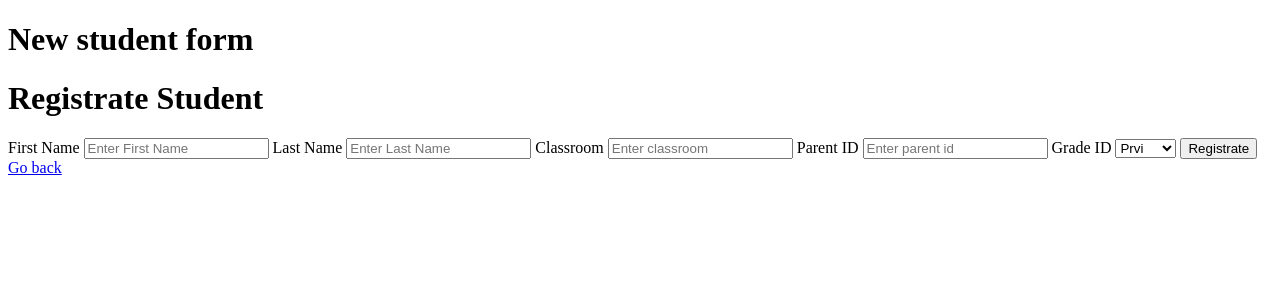
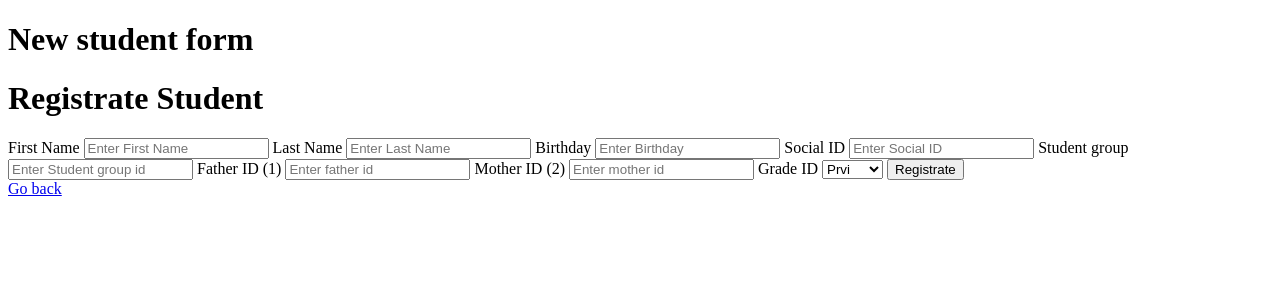
Before and after one commit to acakic/dnevnik, a PHP site: template view/administrator/newstudentform.php in a window 1280 px wide. Shown: the part 34-334 px from the top of the page. Run offline with PHP 8.4, Linux system fonts and the light colour scheme; the template is opened without the code that fills it, so the values that code supplies are empty.

Commit message:
update for new base

```diff
--- a/classes/Router.php
+++ b/classes/Router.php
@@ -1,5 +1,4 @@
 <?php
-// check if unsets url params
 
 class Router
 {
--- a/classes/View.php
+++ b/classes/View.php
@@ -2,7 +2,6 @@
 
 class View
 {
-	//ako hoces poostavi da bude static ladi lakseg pozivanja
 	public $data = array();
 	public static function load(string $folder, string $file)
 	{
--- a/controller/ParentController.php
+++ b/controller/ParentController.php
@@ -1,6 +1,4 @@
 <?php
-// pitati mentora da li je ovo pametno
-// $base = global $db;
 
 class ParentController
 {
@@ -18,5 +16,4 @@ class ParentController
         unset($_SESSION['rola']);
         header('Location:http://dnevnik/login/login');
     }
-
 }
--- a/index.php
+++ b/index.php
@@ -10,10 +10,10 @@ foreach (glob('./model/*') as $model_name) {
 foreach (glob('./controller/*') as $controller_name) {
 	require_once($controller_name);
 }
+// instansiate db class
 require_once('./Database.php');
-// instanciranje klase Database
 $database = new Database();
-// povezivanje sa bazom
+// connecting with db;
 $conn = $database->connect();
 
 $request = new Request();
--- a/model/Administrator.php
+++ b/model/Administrator.php
@@ -12,15 +12,12 @@ class Administrator
      */
     public function checkIfAvailable($email)
     {
-        var_dump($_POST);
-
-        //ovo je model, ovde ne stize post, post saljemo u controller
     	$query = 'select * from users where email = :email';
 		$stmt = $this->conn->prepare($query);
     	$stmt->bindParam(':email', $email);
     	$stmt->execute();
 		$result = $stmt->fetch(PDO::FETCH_ASSOC);
-		//ako ga nije nasao vrati true to jest da ne postoji nikoga sa tim emailom
+		//if is not found return true (email not exists in db)
 		if (!$result) {
 			return true;
 		}
@@ -60,6 +57,5 @@ class Administrator
             return true;
         }
         return false;
-//        u stormu se sirimo aaa? ma da bre moram
     }
 }
--- a/model/Parent.php
+++ b/model/Parent.php
@@ -7,6 +7,9 @@ class Parents
     {
         $this->conn = $db;
     }
+    /*
+     * Method for returning data for student.
+     */
     public function getStudent($id_parent)
     {
         $query = 'select students.first_name, students.last_name, grade.class_grade';
--- a/view/administrator/administratorpage.php
+++ b/view/administrator/administratorpage.php
@@ -1,5 +1,6 @@
     <div class="container">
         <h1>ADMINISTRATOR PAGE</h1>
+        <h1>Dobrodosli <?php echo $_SESSION['user']['first_name'] .' ' .$_SESSION['user']['last_name'];  ?></h1>
         <div>
             <a class="" href="http://dnevnik/administrator/newuserform">Add new user</a><br>
             <a class="" href="http://dnevnik/administrator/newstudentform">Add new student</a><br>
--- a/view/administrator/newstudentform.php
+++ b/view/administrator/newstudentform.php
@@ -11,11 +11,20 @@
 				<label for="last_name">Last Name</label>
 				<input type="text" name="last_name" placeholder="Enter Last Name" value="">
 
-				<label for="id_class">Classroom</label>
-				<input type="number" name="id_class" placeholder="Enter classroom">
+                <label for="date_of_birth">Birthday</label>
+				<input type="text" name="date_of_birth" placeholder="Enter Birthday" value="">
 
-				<label for="id_parent">Parent ID</label>
-				<input type="number" name="id_parent" placeholder="Enter parent id">
+                <label for="social_id">Social ID</label>
+                <input type="number" name="social_id" placeholder="Enter Social ID" value="">
+
+				<label for="id_class">Student group</label>
+				<input type="number" name="id_class" placeholder="Enter Student group id">
+
+				<label for="id_parent">Father ID (1)</label>
+				<input type="number" name="id_parent1" placeholder="Enter father id">
+
+                <label for="id_parent">Mother ID (2)</label>
+				<input type="number" name="id_parent2" placeholder="Enter mother id">
 
 				<label for="id_grade">Grade ID</label>
                 <select name="id_grade">
--- a/view/administrator/newuserform.php
+++ b/view/administrator/newuserform.php
@@ -28,7 +28,6 @@
                     <option value="4">Teacher</option>
                     <option value="5">Parent</option>
                 </select>
-<!--				<input type="text" name="role_id" placeholder="Enter city name">-->
 
 				<input type="submit" name="registrate" value="Registrate">
 			</form>
--- a/view/director/directorpage.php
+++ b/view/director/directorpage.php
@@ -1,4 +1,2 @@
 <h1>DIRECTOR PAGE</h1>
-<p>Tu sam</p>
-<!-- svidja mi se muzika -->
-<!-- gledaj sada ovo.  -->
+<h1>Dobrodosli <?php echo $_SESSION['user']['first_name'] .' ' .$_SESSION['user']['last_name'];  ?></h1>
--- a/view/login/404.php
+++ b/view/login/404.php
@@ -1,2 +1,2 @@
-<h1>VRATI SE ODAKLE SI DOSO</h1>
+<h1>VRATI SE ODAKLE SI DOS'O</h1>
 <?php var_dump($_SESSION) ?>
--- a/view/login/login.php
+++ b/view/login/login.php
@@ -1,4 +1,4 @@
-			<!-- <h1>U LOGINU SMO</h1> -->
+			<!-- <h1>U LOGINU SAM</h1> -->
 			<?php if (!isset($_SESSION['rola'])): ?>
 				<div class="loginContainer">
 					<!-- <img src="../../pictures/loginbac.jpg"> -->
--- a/view/professor/professorpage.php
+++ b/view/professor/professorpage.php
@@ -1 +1,2 @@
 <h1>Professor PAGE</h1>
+<h1>Dobrodosli <?php echo $_SESSION['user']['first_name'] .' ' .$_SESSION['user']['last_name'];  ?></h1>
--- a/view/teacher/teacherpage.php
+++ b/view/teacher/teacherpage.php
@@ -1 +1,2 @@
 <h1>TEACHER PAGE</h1>
+<h1>Dobrodosli <?php echo $_SESSION['user']['first_name'] .' ' .$_SESSION['user']['last_name'];  ?></h1>
```
Also changed, not shown: controller/AdministratorController.php (+2 -15 lines), controller/LoginController.php (+4 -5 lines).
